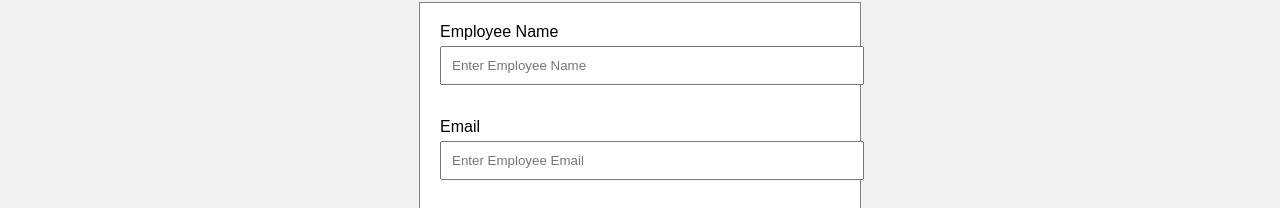
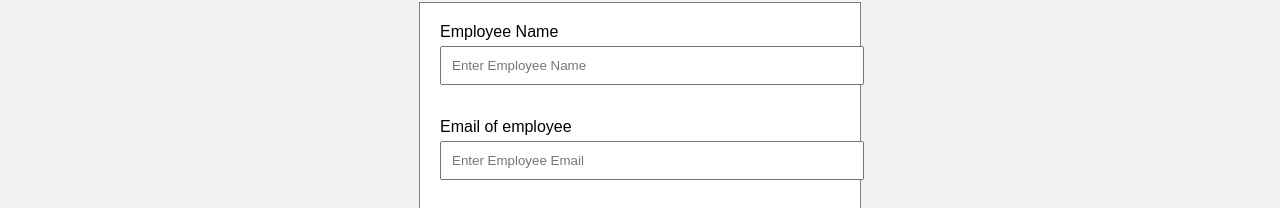
Before and after one commit to krishna986747/employee-management-devops, a website: page public/index.html in a window 1280 px wide. Shown: the part 78-286 px from the top of the page. Drawn offline with Linux system fonts and the light colour scheme; no server answers.

Commit message:
Test automatic deployment

```diff
--- a/public/index.html
+++ b/public/index.html
@@ -26,7 +26,7 @@
         <br><br>
 
         <!-- Employee Email -->
-        <label>Email</label><br>
+        <label>Email of employee</label><br>
         <input type="email" id="email" placeholder="Enter Employee Email" required>
         <br><br>
 
```
